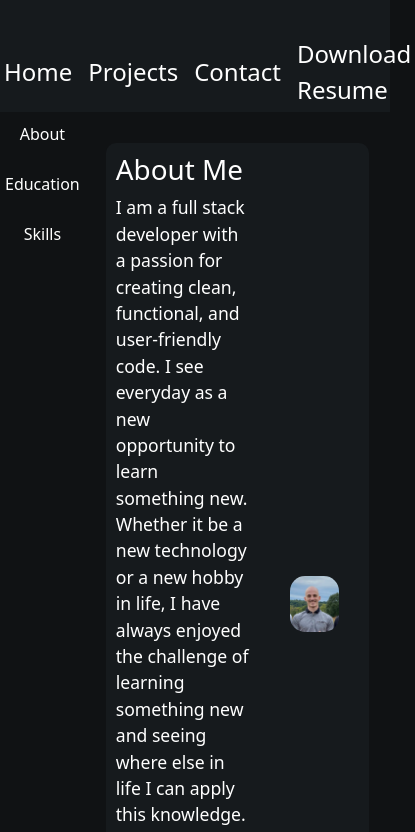
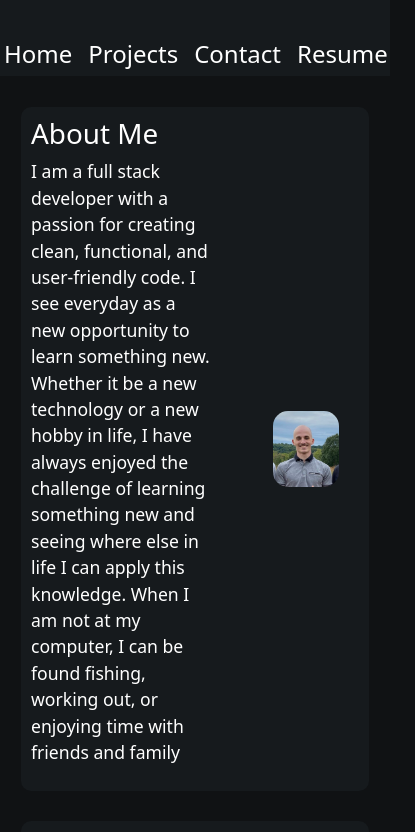
Before and after one commit to kylewillis21/portfolio, a React (Create React App) app: page /portfolio/contact in a window 390 px wide. Shown: the top 832 px of the page, 415 px wide, since content can reach past the window. Built offline with nearby package versions, Linux system fonts and the light colour scheme.

Commit message:
mobile changes

```diff
--- a/package.json
+++ b/package.json
@@ -17,6 +17,7 @@
     "react-bootstrap": "^2.10.2",
     "react-dom": "^18.3.1",
     "react-icons": "^5.2.1",
+    "react-responsive": "^10.0.0",
     "react-reveal": "^1.2.2",
     "react-router-dom": "^6.23.1",
     "react-scripts": "^5.0.1",
--- a/public/index.html
+++ b/public/index.html
@@ -6,7 +6,7 @@
     <meta name="viewport" content="width=device-width, initial-scale=1" />
     <meta name="theme-color" content="#000000" />
     <meta
-      name="description"
+      name="Portfolio page for Kyle Willis"
       content="Web site created using create-react-app"
     />
     <link rel="apple-touch-icon" href="%PUBLIC_URL%/logo192.png" />
--- a/src/components/navbar.js
+++ b/src/components/navbar.js
@@ -32,7 +32,7 @@ export default function Navbar() {
                 <CustomLink to="/">Home</CustomLink>
                 <CustomLink to="/projects">Projects</CustomLink>
                 <CustomLink to="/contact">Contact</CustomLink>
-                <li><a href='#' onClick={handleDownload}>Download Resume</a></li>
+                <li><a href='#' onClick={handleDownload}>Resume</a></li>
             </ul>
         </nav>
     );
--- a/src/pages/Contact.js
+++ b/src/pages/Contact.js
@@ -1,6 +1,7 @@
 import React, { useState } from'react';
 import Button from 'react-bootstrap/Button';
 import Form from 'react-bootstrap/Form';
+import { useMediaQuery } from 'react-responsive';
 
 import ContactTab from '../components/ContactTab';
 
@@ -11,6 +12,7 @@ export default function Contact() {
     const [submitted, setSubmitted] = useState(false);
     const [errors, setErrors] = useState({});
     const [success, setSuccess] = useState(false);
+    const isDesktop = useMediaQuery({ minWidth: 800 });
 
     /**
      * Handles the form submission and validates the input fields.
@@ -60,13 +62,13 @@ export default function Contact() {
             {/* The contact me directly section */}
             <div className='contactMe'>
                 <div className='contactName'>
-                    <Form.Group controlId='contact.name' style={{width: '40%'}}>
+                    <Form.Group controlId='contact.name'>
                         <Form.Label>Name</Form.Label>
                         <Form.Control style={{backgroundColor: 'lightgray'}} placeholder="Name" value={name} disabled={success} onChange={(e) => setName(e.target.value)} className={submitted && !name ? 'is-invalid' : ''}/>
                         {errors.name && <div className="invalid-feedback">{errors.name}</div>}
                     </Form.Group>
 
-                    <Form.Group controlId='contact.email' style={{width: '40%'}}>
+                    <Form.Group controlId='contact.email'>
                         <Form.Label>Email address</Form.Label>
                         <Form.Control style={{backgroundColor: 'lightgray'}} type='email' placeholder="name@example.com" value={email} onChange={(e) => setEmail(e.target.value)} disabled={success} className={submitted && !email ? 'is-invalid' : ''}/>
                         {errors.email && <div className="invalid-feedback">{errors.email}</div>}
--- a/src/pages/Home.js
+++ b/src/pages/Home.js
@@ -1,5 +1,6 @@
 import React from 'react'
 import Fade from 'react-reveal/Fade'
+import { useMediaQuery } from 'react-responsive';
 
 import home from '../assets/home.json'
 import aboutPic from '../assets/images/home/about.jpg'
@@ -17,9 +18,11 @@ import HomeNavbar from '../components/HomeNavbar'
 
 
 export default function Home() {
+   const isDesktop = useMediaQuery({ minWidth: 800 });
+
    return (
       <div className='horzContainer'>
-         <HomeNavbar />
+         {isDesktop && <HomeNavbar />}
          <div className='homeContainer'>
             <Fade duration='1500'>
                {/* about me section */}
```
Also changed, not shown: 1 other file (tests, documents, lock files or other folders).
